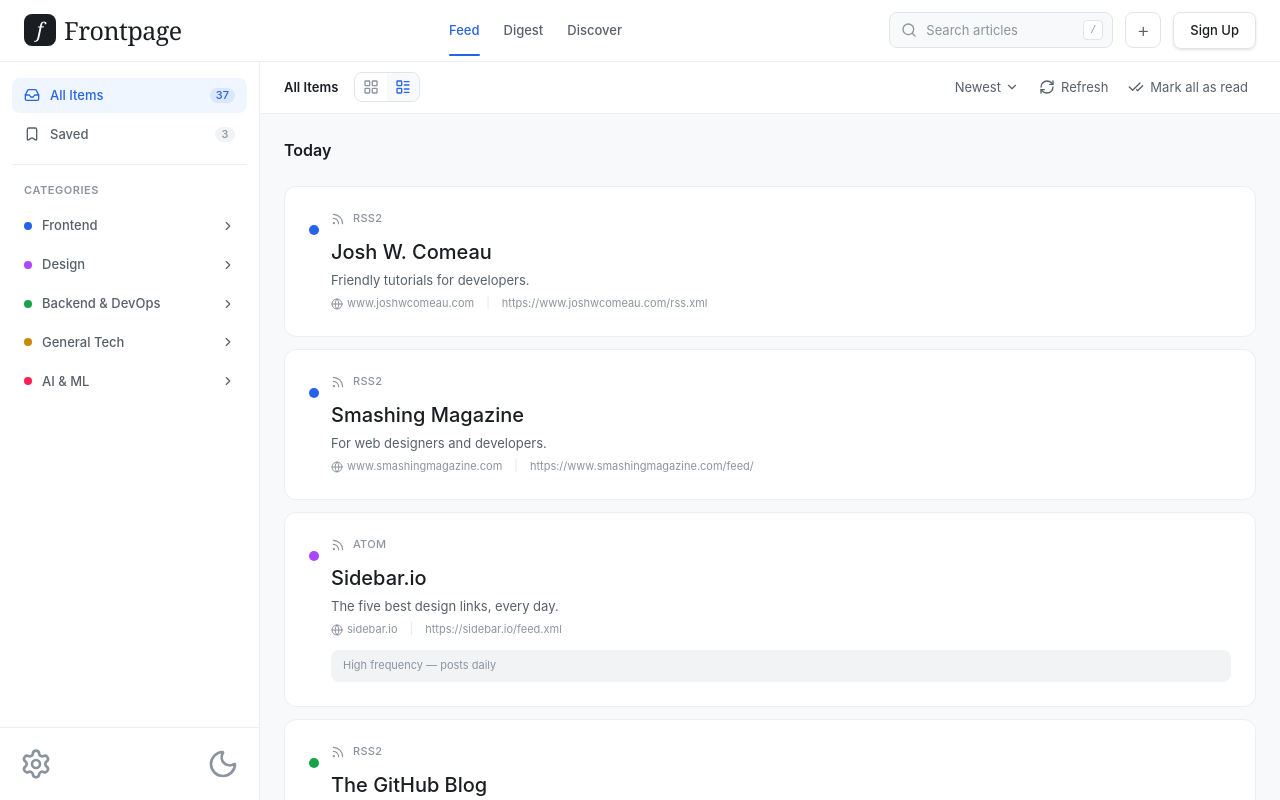
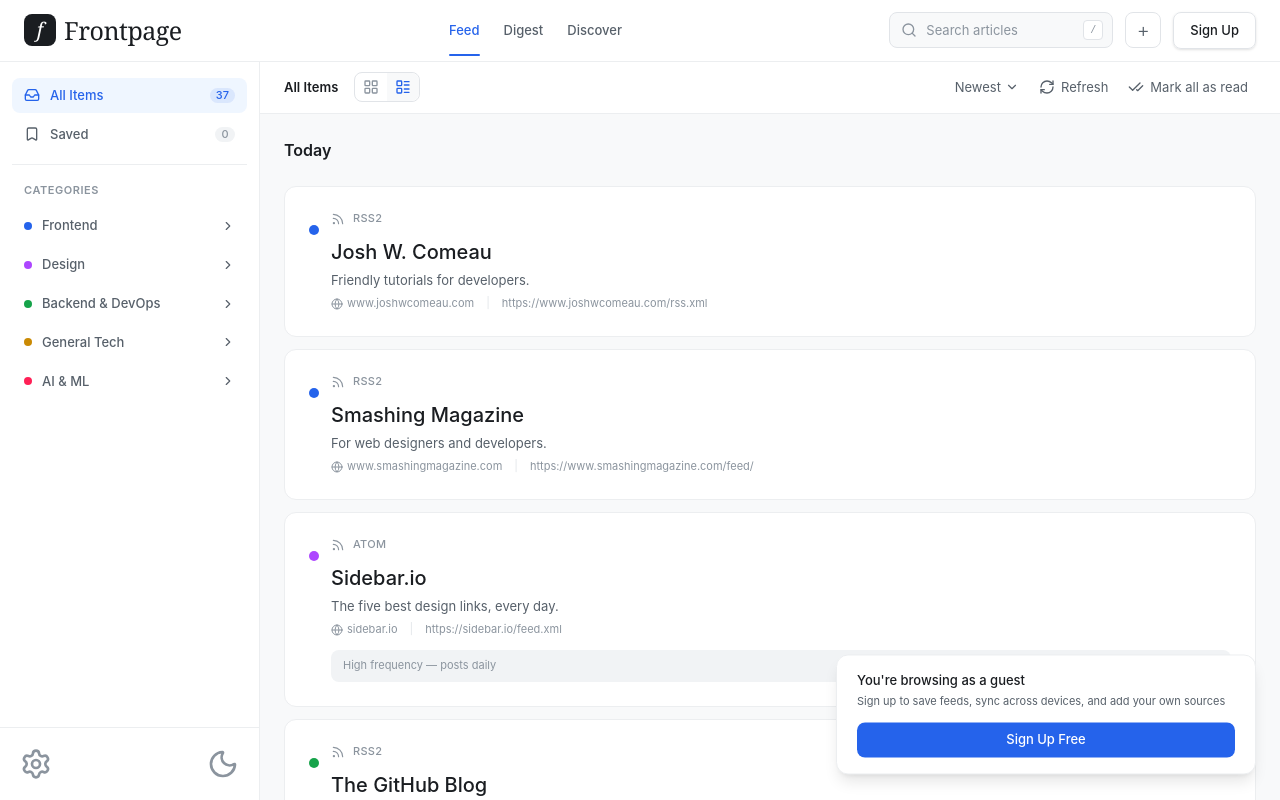
Before and after one commit to Henry-pixel-dev/frontpage-feed-reader-main, a React (Vite) app: page /feed in a window 1280 px wide. Built offline with nearby package versions, Linux system fonts and the light colour scheme.

Commit message:
update the search and fliter logic

```diff
--- /dev/null
+++ b/src/components/GuestBanner.jsx
@@ -0,0 +1,31 @@
+import React from 'react'
+import { Link } from 'react-router-dom'
+import { motion } from 'framer-motion'
+
+const GuestBanner = () => {
+  return (
+    <motion.div
+      animate={{ y: [0, -6, 0] }}
+      transition={{ duration: 3, repeat: Infinity, ease: 'easeInOut' }}
+      className="fixed bottom-6 right-6 z-40 w-[calc(100%-2rem)] max-w-105 rounded-lg border border-light-border-subtle bg-light-surface px-5 py-4 shadow-lg dark:border-dark-border-subtle dark:bg-dark-surface">
+      <div className="flex flex-col gap-3">
+        <div className="flex flex-col gap-1">
+          <p className="font-sans text-sm font-medium text-light-text-primary dark:text-dark-text-primary">
+            You're browsing as a guest
+          </p>
+          <p className="font-sans text-xs leading-relaxed text-light-text-secondary dark:text-dark-text-secondary">
+            Sign up to save feeds, sync across devices, and add your own sources
+          </p>
+        </div>
+        <Link
+          to="/signup"
+          className="inline-flex w-full items-center justify-center rounded-md bg-light-accent px-4 py-2 font-sans text-sm font-medium text-white transition-all duration-200 hover:bg-light-accent-hover hover:scale-[1.02] active:scale-[0.98] dark:bg-dark-accent dark:text-dark-bg-primary dark:hover:bg-dark-accent-hover"
+        >
+          Sign Up Free
+        </Link>
+      </div>
+    </motion.div>
+  )
+}
+
+export default GuestBanner
--- a/src/components/NavBar.jsx
+++ b/src/components/NavBar.jsx
@@ -8,7 +8,7 @@
 import NavLinks from "./NavLinks";
 import HamburgerButton from "./HamburgerButton";
 
-const NavBar = () => {
+const NavBar = ({ searchQuery, setSearchQuery }) => {
   const location = useLocation();
   const isLanding = location.pathname === "/";
   const [isOpen, setIsOpen] = useState(false);
@@ -58,7 +58,7 @@
               ) : (
                 <>
                   <div className="w-56">
-                    <SearchBar />
+                    <SearchBar searchQuery={searchQuery} setSearchQuery={setSearchQuery} />
                   </div>
                   <AddButton />
                   <NavSignUp />
@@ -94,7 +94,7 @@
             </div>
             <div className="flex items-center gap-3">
               <div className="flex-1">
-                <SearchBar />
+                <SearchBar searchQuery={searchQuery} setSearchQuery={setSearchQuery} />
               </div>
               <AddButton onClick={closeMenu} />
             </div>
--- a/src/components/SearchBar.jsx
+++ b/src/components/SearchBar.jsx
@@ -1,7 +1,7 @@
 import React from 'react'
 import { Search } from "lucide-react"
 
-const SearchBar = () => {
+const SearchBar = ({ searchQuery, setSearchQuery }) => {
   return (
     <div className="relative flex items-center">
       <Search
@@ -12,6 +12,9 @@
         type="search"
         placeholder="Search articles"
         aria-label="Search articles"
+        value={searchQuery}
+        onChange={(e) => setSearchQuery(e.target.value)}
+
         className="h-9 w-full rounded-md border border-light-border bg-light-bg-secondary pl-9 pr-10 text-sm text-light-text-primary placeholder:text-light-text-tertiary focus:border-light-accent focus:outline-none focus:ring-1 focus:ring-light-accent dark:border-dark-border dark:bg-dark-bg-secondary dark:text-dark-text-primary dark:placeholder:text-dark-text-tertiary dark:focus:border-dark-accent dark:focus:ring-dark-accent"
       />
       <kbd
--- a/src/components/Sidebar.jsx
+++ b/src/components/Sidebar.jsx
@@ -5,9 +5,13 @@
 import CategoryGroup from "./CategoryGroup"
 import SidebarFooter from "./SidebarFooter"
 
-const Sidebar = ({ filter, setFilter }) => {
+const Sidebar = ({ filter, setFilter, savedCount }) => {
   const handleAllItems = () => {
     setFilter({ type: null, value: null })
+  }
+
+  const handleSaved = () => {
+    setFilter({ type: "saved", value: "Saved" })
   }
 
   return (
@@ -20,7 +24,13 @@
           active={filter.type === null}
           onClick={handleAllItems}
         />
-        <SidebarItem icon={Bookmark} label="Saved" count={3} />
+        <SidebarItem
+          icon={Bookmark}
+          label="Saved"
+          count={savedCount}
+          active={filter.type === "saved"}
+          onClick={handleSaved}
+        />
 
         <div className="my-2 border-t border-light-border-subtle dark:border-dark-border-subtle" />
 
--- a/src/layouts/FeedLayout.jsx
+++ b/src/layouts/FeedLayout.jsx
@@ -1,4 +1,4 @@
-import React, { useState, useCallback } from 'react'
+import React, { useState, useCallback, useEffect } from 'react'
 import { Outlet } from "react-router-dom"
 import { motion, AnimatePresence } from "framer-motion"
 import NavBar from "../components/NavBar"
@@ -13,6 +13,36 @@
   const [sidebarOpen, setSidebarOpen] = useState(false)
   const [selectedArticle, setSelectedArticle] = useState(null)
   const [viewMode, setViewMode] = useState('list')
+  const [searchQuery, setSearchQuery] = useState('')
+  const [debouncedSearchQuery, setDebouncedSearchQuery] = useState('')
+  const [savedArticles, setSavedArticles] = useState(() => {
+    const stored = sessionStorage.getItem('savedArticles')
+    return stored ? JSON.parse(stored) : []
+  })
+
+  useEffect(() => {
+    sessionStorage.setItem('savedArticles', JSON.stringify(savedArticles))
+  }, [savedArticles])
+
+  useEffect(() => {
+    const handler = setTimeout(() => {
+      setDebouncedSearchQuery(searchQuery)
+    }, 300)
+
+    return () => {
+      clearTimeout(handler)
+    }
+  }, [searchQuery])
+
+  const toggleSaveArticle = useCallback((article) => {
+    setSavedArticles((prev) => {
+      const exists = prev.some((a) => a.url === article.url)
+      if (exists) {
+        return prev.filter((a) => a.url !== article.url)
+      }
+      return [...prev, article]
+    })
+  }, [])
 
   const clearFeedContent = () => setFeedContent(null)
 
@@ -40,12 +70,12 @@
 
   return (
     <div className="flex h-screen flex-col font-sans">
-      <NavBar />
+      <NavBar  searchQuery={searchQuery} setSearchQuery={setSearchQuery}/>
 
       <div className="flex flex-1 overflow-hidden">
         {/* Desktop sidebar — always visible at md+ */}
         <div className="hidden md:block w-sidebar shrink-0 overflow-y-auto border-r border-light-border-subtle bg-light-bg-primary dark:border-dark-border dark:bg-dark-bg-primary">
-          <Sidebar filter={filter} setFilter={setFilter} />
+          <Sidebar filter={filter} setFilter={setFilter} savedCount={savedArticles.length} />
         </div>
 
         {/* Mobile sidebar — slide-over overlay */}
@@ -94,7 +124,7 @@
 
           <main className="flex-1 overflow-y-auto bg-light-bg-secondary dark:bg-dark-bg-primary">
             <div className="mx-auto max-w-container-feed px-4 py-4 sm:px-6 sm:py-6">
-              <Outlet context={{ filter, fetchFeed, feedContent, clearFeedContent, loading, selectArticle: setSelectedArticle, viewMode }} />
+              <Outlet context={{ filter, fetchFeed, feedContent, clearFeedContent, loading, selectArticle: setSelectedArticle, viewMode, debouncedSearchQuery, savedArticles, toggleSaveArticle }} />
             </div>
           </main>
         </div>
--- a/src/pages/GuestMode.jsx
+++ b/src/pages/GuestMode.jsx
@@ -5,6 +5,7 @@
 import sampleFeeds from "../../data/sample-feeds.json"
 import ArticleCard from "../components/ArticleCard"
 import ArticleItem from "../components/ArticleItem"
+import GuestBanner from "../components/GuestBanner"
 
 function shuffle(array) {
   const arr = [...array]
@@ -16,7 +17,7 @@
 }
 
 const GuestMode = () => {
-  const { filter, fetchFeed, feedContent, clearFeedContent, loading, selectArticle, viewMode } = useOutletContext()
+  const { filter, fetchFeed, feedContent, clearFeedContent, loading, selectArticle, viewMode, debouncedSearchQuery, savedArticles, toggleSaveArticle } = useOutletContext()
 
   const shuffledFeeds = useMemo(() => {
     const allFeeds = sampleFeeds.categories.flatMap((category) =>
@@ -29,17 +30,24 @@
   }, [])
 
   const visibleFeeds = useMemo(() => {
-    if (filter.type === null) {
-      return shuffledFeeds
+    let feeds = shuffledFeeds
+
+    if (filter.type === "category") {
+      feeds = feeds.filter((feed) => feed.category === filter.value)
+    } else if (filter.type === "feed") {
+      feeds = feeds.filter((feed) => feed.title === filter.value)
     }
-    if (filter.type === "category") {
-      return shuffledFeeds.filter((feed) => feed.category === filter.value)
+
+    if (debouncedSearchQuery.trim()) {
+      const query = debouncedSearchQuery.toLowerCase()
+      feeds = feeds.filter((feed) =>
+        feed.title.toLowerCase().includes(query) ||
+        feed.description?.toLowerCase().includes(query)
+      )
     }
-    if (filter.type === "feed") {
-      return shuffledFeeds.filter((feed) => feed.title === filter.value)
-    }
-    return shuffledFeeds
-  }, [filter, shuffledFeeds])
+
+    return feeds
+  }, [filter, shuffledFeeds, debouncedSearchQuery])
 
   return (
     <div className="flex min-h-[60vh] flex-col items-start gap-6 font-sans">
@@ -69,6 +77,26 @@
             <PulseLoader color="#6b7280" size={10} />
             <span className="ml-3 text-sm text-light-text-secondary dark:text-dark-text-secondary">Loading feed...</span>
           </div>
+        ) : filter.type === "saved" ? (
+          savedArticles.length === 0 ? (
+            <p className="text-sm text-light-text-secondary dark:text-dark-text-secondary py-10 text-center w-full">
+              No saved articles yet
+            </p>
+          ) : (
+            savedArticles.map((article, index) => (
+              <ArticleItem
+                key={article.url || index}
+                title={article.title}
+                summary={article.summary}
+                author={article.author}
+                publishedAt={article.publishedAt}
+                url={article.url}
+                onTitleClick={() => selectArticle(article)}
+                isSaved={true}
+                onToggleSave={() => toggleSaveArticle(article)}
+              />
+            ))
+          )
         ) : feedContent ? (
           feedContent.map((article, index) => (
             <ArticleItem
@@ -79,8 +107,15 @@
               publishedAt={article.publishedAt}
               url={article.url}
               onTitleClick={() => selectArticle(article)}
+              isSaved={savedArticles.some((a) => a.url === article.url)}
+              onToggleSave={() => toggleSaveArticle(article)}
             />
           ))
+        ) : (
+          visibleFeeds.length === 0 ? (
+            <p className="text-sm text-light-text-secondary dark:text-dark-text-secondary py-10 text-center w-full">
+              No feeds found for &ldquo;{debouncedSearchQuery}&rdquo;
+            </p>
           ) : (
             visibleFeeds.map((feed) => (
               <ArticleCard
@@ -95,8 +130,10 @@
                 onCardClick={fetchFeed}
               />
             ))
+          )
         )}
       </div>
+      <GuestBanner />
     </div>
   )
 }
```
Also changed, not shown: src/components/ArticleItem.jsx (+16 -3 lines), DESIGN_SYSTEM.txt (added). Lines whose indentation alone changed are shown as unchanged.
